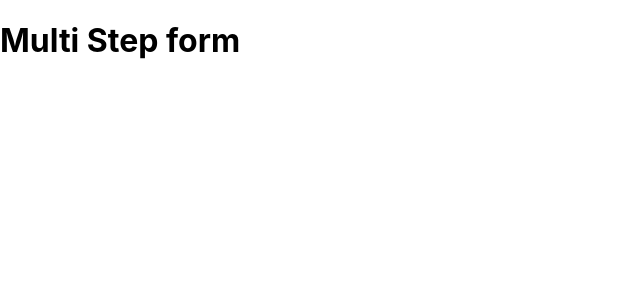
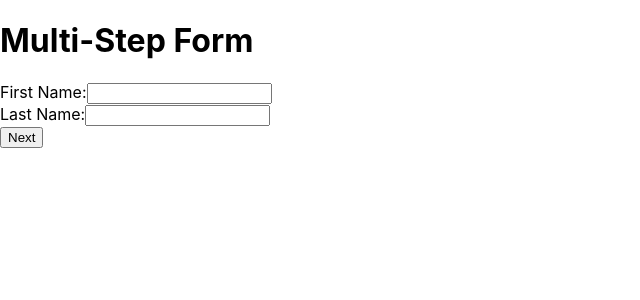
Before and after one commit to rabbiyasana/multistep-from-in-react, a React (Create React App) app: page / in a window 1280 px wide. Shown: the top 300 px of the page, without its empty margins (0-640 px from the left). Built offline with nearby package versions, Linux system fonts and the light colour scheme.

Commit message:
initial desing setup with states

```diff
--- a/src/App.js
+++ b/src/App.js
@@ -1,9 +1,9 @@
 import "./App.css";
-
+import MultiStepForm from "./components/Form";
 function App() {
   return (
     <div className="App">
-      <h1>Multi Step form</h1>
+      <MultiStepForm />
     </div>
   );
 }
--- a/src/components/Form.js
+++ b/src/components/Form.js
@@ -1,2 +1,95 @@
 import React, { useState } from "react";
-const MultiStepForm = () => {};
+const MultiStepForm = () => {
+  const [fromData, setFormData] = useState({
+    step: 1,
+    firstName: "",
+    lastName: "",
+    email: "",
+    password: "",
+  });
+  const { step, firstName, lastName, email, password } = fromData;
+  const nextStep = () => {
+    setFormData((prevState) => ({
+      ...prevState,
+      step: prevState.step + 1,
+    }));
+  };
+
+  const prevStep = () => {
+    setFormData((prevState) => ({
+      ...prevState,
+      step: prevState.step - 1,
+    }));
+  };
+
+  const handleChange = (e) => {
+    const { name, value } = e.target;
+    setFormData((prevState) => ({
+      ...prevState,
+      [name]: value,
+    }));
+  };
+
+  const formComponent = {
+    1: (
+      <div>
+        <label>First Name:</label>
+        <input
+          type="text"
+          name="firstName"
+          value={firstName}
+          onChange={handleChange}
+        />
+        <br />
+        <label>Last Name:</label>
+        <input
+          type="text"
+          name="lastName"
+          value={lastName}
+          onChange={handleChange}
+        />
+        <br />
+        <button onClick={nextStep}>Next</button>
+      </div>
+    ),
+    2: (
+      <div>
+        <label>Email:</label>
+        <input
+          type="email"
+          name="email"
+          value={email}
+          onChange={handleChange}
+        />
+        <br />
+        <label>Password:</label>
+        <input
+          type="password"
+          name="password"
+          value={password}
+          onChange={handleChange}
+        />
+        <br />
+        <button onClick={prevStep}>Previous</button>
+        <button onClick={nextStep}>Next</button>
+      </div>
+    ),
+    3: (
+      <div>
+        <h2>Summary</h2>
+        <p>First Name: {firstName}</p>
+        <p>Last Name: {lastName}</p>
+        <p>Email: {email}</p>
+        <p>Password: {password}</p>
+        <button onClick={prevStep}>Previous</button>
+      </div>
+    ),
+  };
+  return (
+    <div>
+      <h1>Multi-Step Form</h1>
+      {formComponent[step]}
+    </div>
+  );
+};
+export default MultiStepForm;
```
